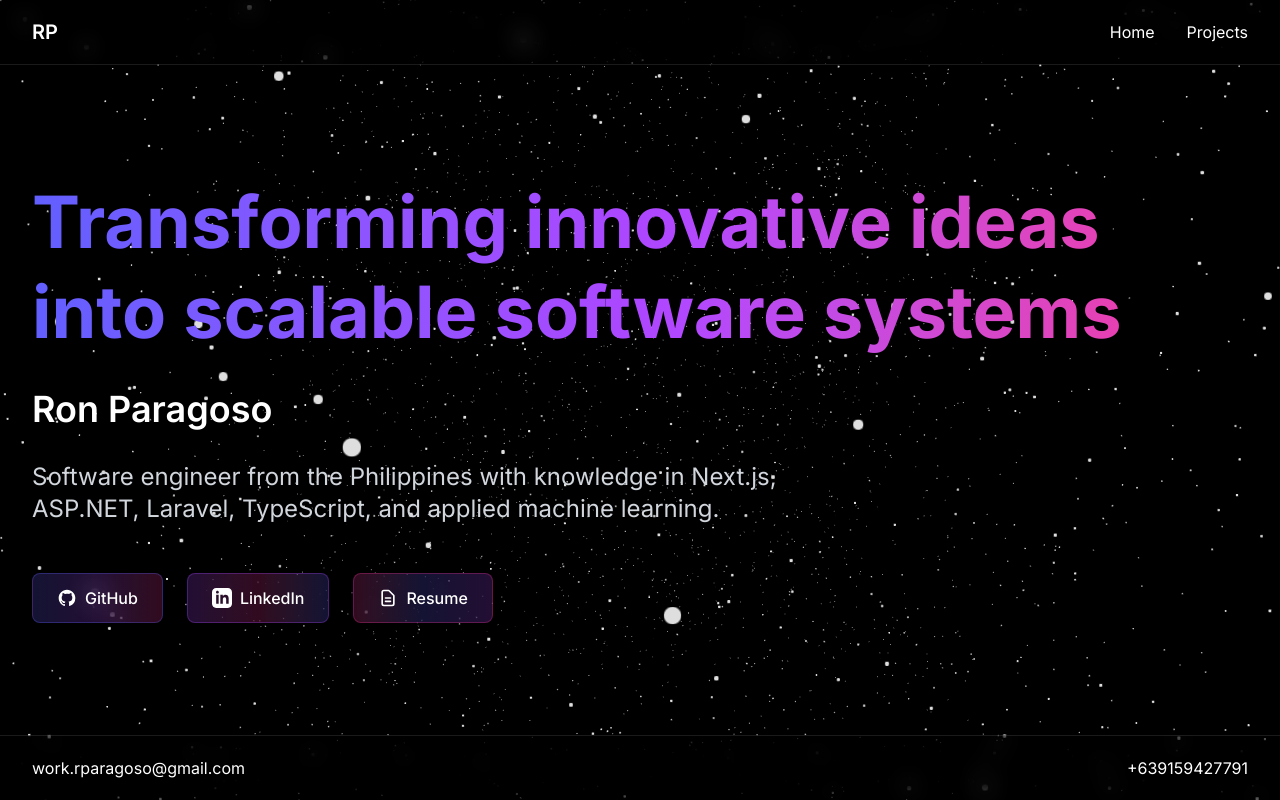
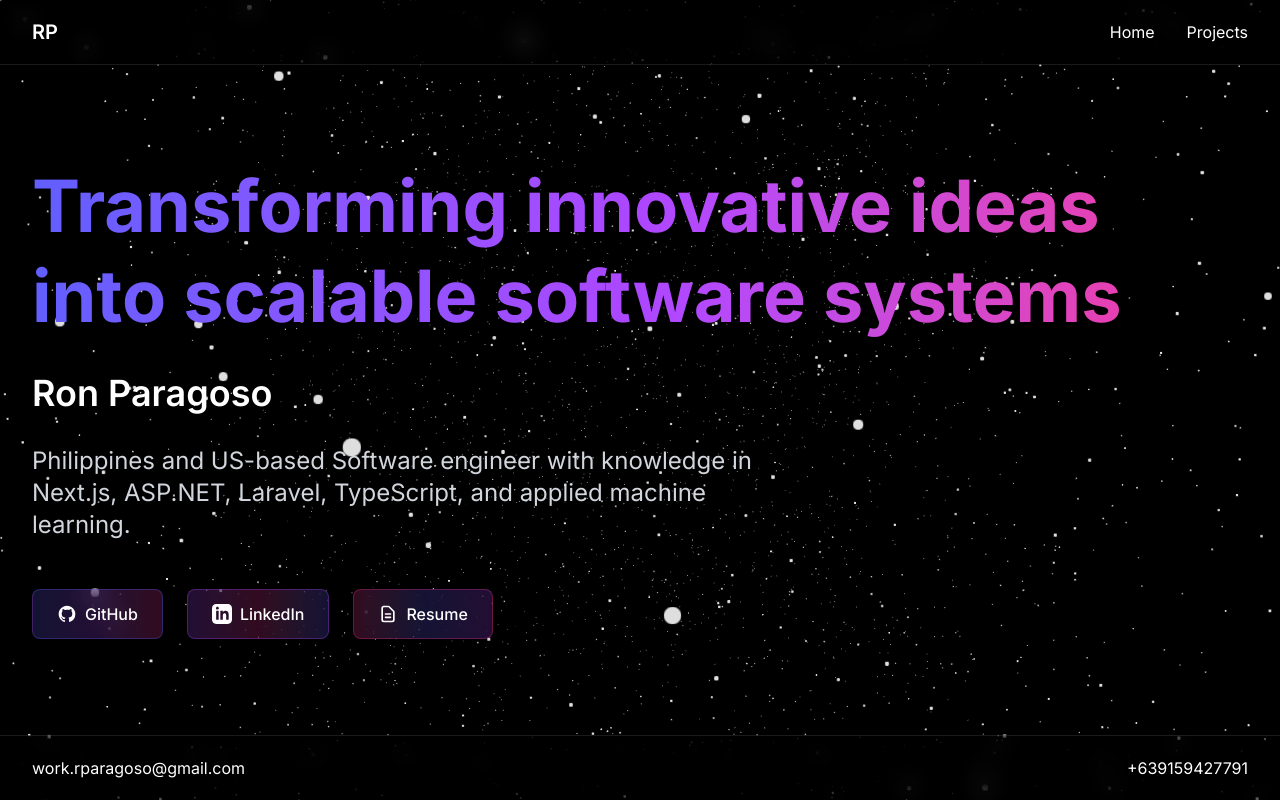
Before and after one commit to rdeniele/rondp-portfolio, a Next.js app: page / in a window 1280 px wide. Built offline with nearby package versions, Linux system fonts and the light colour scheme; no server answers; the database is empty.

Commit message:
fix: Update description in Home component for clarity
- Revised the description in the Home component to specify the engineer's location as both the Philippines and the US, enhancing clarity and context.

```diff
--- a/src/app/page.tsx
+++ b/src/app/page.tsx
@@ -93,7 +93,7 @@ export default function Home() {
                 Ron Paragoso
               </h2>
               <p className="text-xl md:text-2xl text-gray-300 max-w-3xl">
-                Software engineer from the Philippines with knowledge in Next.js, ASP.NET, Laravel, TypeScript, and applied machine learning.
+                Philippines and US-based Software engineer with knowledge in Next.js, ASP.NET, Laravel, TypeScript, and applied machine learning.
               </p>
 
               {/* Social Media Links */}
```
